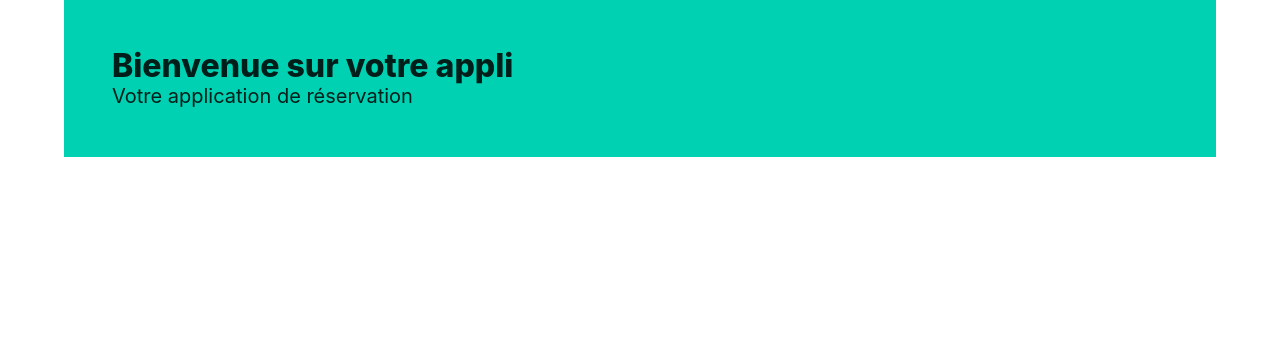
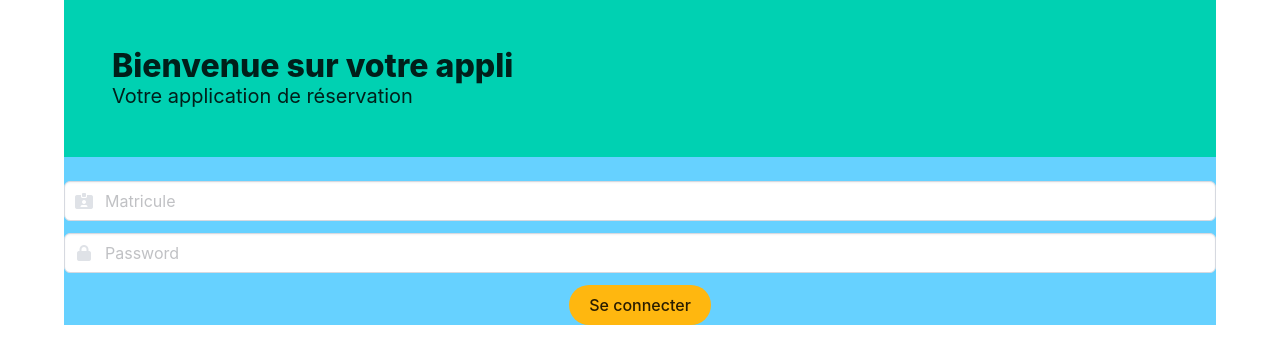
Before and after one commit to sirrazmo/equipe8ql, a Vue app: page / in a window 1280 px wide. Shown: the top 364 px of the page. Built offline with nearby package versions, Linux system fonts and the light colour scheme.

Commit message:
Première interface de test

```diff
--- a/public/index.html
+++ b/public/index.html
@@ -6,6 +6,7 @@
     <meta name="viewport" content="width=device-width,initial-scale=1.0">
     <link rel="icon" href="<%= BASE_URL %>favicon.ico">
     <title><%= htmlWebpackPlugin.options.title %></title>
+    <script src="https://kit.fontawesome.com/744bd0c1f4.js" crossorigin="anonymous"></script>
   </head>
   <body>
     <noscript>
--- a/src/App.vue
+++ b/src/App.vue
@@ -11,6 +11,40 @@
       </div>
     </section>
   </div>
+
+  <div class="container">
+    <section class="hero is-info">
+      <br>
+      <div class="field">
+        <p class="control has-icons-left">
+          <input class="input" type="text" placeholder="Matricule">
+          <span class="icon is-small is-left">
+            <i class="fa-solid fa-id-card-clip"></i>
+          </span>
+        </p>
+      </div>
+
+      <div class="field">
+        <p class="control has-icons-left">
+          <input class="input" type="password" placeholder="Password">
+          <span class="icon is-small is-left">
+            <i class="fas fa-lock"></i>
+          </span>
+        </p>
+      </div>
+      <div class="field">
+        <div class="columns is-centered">
+          <div class="column is-narrow">
+            <p class="control">
+              <button class="button is-warning is-rounded is-center">
+                Se connecter
+              </button>
+            </p>
+          </div>
+        </div>
+      </div>
+    </section>
+  </div>
 </template>
 
 <script>
```
